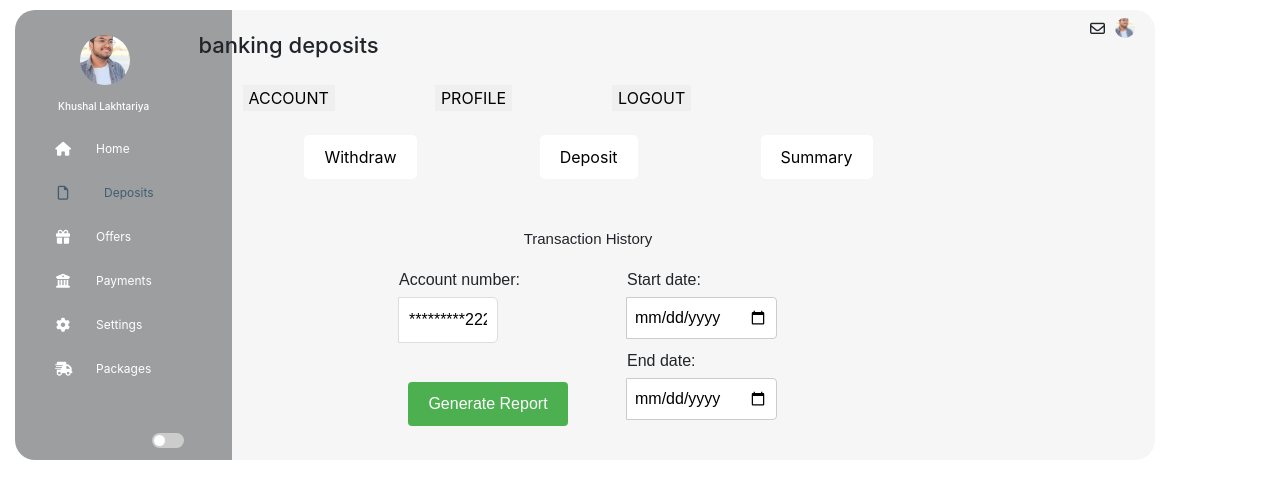
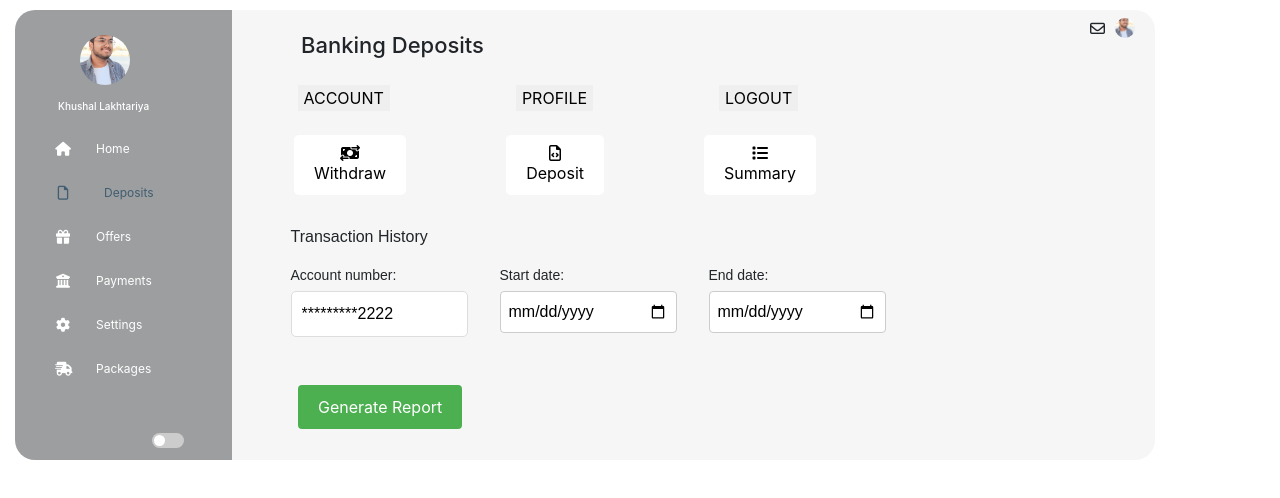
Before and after one commit to khushallakhtariya/Deposit-app, a React (Create React App) app: page /deposits in a window 1280 px wide. Shown: the top 498 px of the page. Built offline with nearby package versions, Linux system fonts and the light colour scheme.

Commit message:
offer updated

```diff
--- a/package.json
+++ b/package.json
@@ -10,6 +10,7 @@
     "react-dom": "^18.3.1",
     "react-router-dom": "^6.26.0",
     "react-scripts": "5.0.1",
+    "react-toastify": "^10.0.5",
     "start": "^5.1.0",
     "web-vitals": "^2.1.4"
   },
--- a/src/components/Deposits.js
+++ b/src/components/Deposits.js
@@ -1,10 +1,11 @@
 import React, { useState } from "react";
 import "../style/Deposits.css";
+import { toast, ToastContainer } from "react-toastify";
+import "react-toastify/dist/ReactToastify.css";
 
 function Deposits() {
   const [startDate, setStartDate] = useState("");
   const [endDate, setEndDate] = useState("");
-  const [reportGenerated, setReportGenerated] = useState(false);
 
   const handleStartDateChange = (event) => {
     setStartDate(event.target.value);
@@ -16,15 +17,16 @@ function Deposits() {
 
   const generateReport = () => {
     console.log("Generating report for dates:", startDate, endDate);
-    setReportGenerated(true);
+    toast.success("Report generated successfully!");
   };
 
   return (
     <div>
+      <ToastContainer />
       <div className="containerd">
         <div className="row">
           <div className="collum">
-            <h1>banking deposits</h1>
+            <h1>Banking Deposits</h1>
           </div>
         </div>
         <div className="buttono">
@@ -34,24 +36,26 @@ function Deposits() {
         </div>
 
         <div className="buttons-container">
-          <button className="withdraw-button">Withdraw</button>
-          <button className="deposit-button">Deposit</button>
-          <button className="summary-button">Summary</button>
+          <button className="withdraw-button">
+            <i className="fa-solid fa-money-bill-transfer"></i>Withdraw
+          </button>
+          <button className="deposit-button">
+            <i className="fa-regular fa-file-code"></i>Deposit
+          </button>
+          <button className="summary-button">
+            <i className="fa-solid fa-list"></i>Summary
+          </button>
         </div>
         <div className="containert">
-          <h1>Transaction History</h1>
-          <div className="input-group-account">
-            <div className="input-group">
+          <p>Transaction History</p>
+
+          <div className="input-group-st">
+            <div>
               <label htmlFor="account-number">Account number:</label>
-              <input
-                type="text"
-                id="account-number"
-                value="*********2222"
-                readOnly
-              />
+              <input type="text" id="account-number" value="*********2222" readOnly />
             </div>
-            <div className="input-group-date">
-              <div className="input-group">
+
+            <div>
               <label htmlFor="start-date">Start date:</label>
               <input
                 type="date"
@@ -61,7 +65,7 @@ function Deposits() {
               />
             </div>
 
-              <div className="input-group">
+            <div>
               <label htmlFor="end-date">End date:</label>
               <input
                 type="date"
@@ -72,14 +76,10 @@ function Deposits() {
             </div>
           </div>
         </div>
+      </div>
       <button className="generate-button" onClick={generateReport}>
         Generate Report
       </button>
-          {reportGenerated && (
-            <p className="report-message">Report generated successfully!</p>
-          )}
-        </div>
-      </div>
     </div>
   );
 }
--- a/src/components/Offers.js
+++ b/src/components/Offers.js
@@ -3,9 +3,67 @@ import "../style/Offers.css";
 
 function Offers() {
   return (
-    <div>
-      <h1>Offers</h1>
-    </div>
+    <>
+      <h1>Banking Offeres</h1>
+      <div className="containerb">
+        <div className="grid">
+          <div className="card1">
+            <p>
+              Mobile banking apps enable 24/7 access to banking services,
+              eliminating branch visits.
+            </p>
+          </div>
+          <div className="card1">
+            <p>
+              Mobile banking apps have user-friendly interfaces for easy
+              navigation.
+            </p>
+          </div>
+          <div className="card1">
+            <p>
+              Mobile banking enables queue-free, fast, and efficient
+              transactions.
+            </p>
+          </div>
+          <div className="card1">
+            <p>
+              Mobile banking apps provide secure authentication features for
+              user protection.
+            </p>
+          </div>
+          <div className="card1">
+            <p>
+              Free mobile banking apps with lower transaction fees than
+              traditional channels.
+            </p>
+          </div>
+          <div className="card1">
+            <p>
+              Mobile banking apps offer real-time notifications for better
+              financial awareness.
+            </p>
+          </div>
+          <div className="card1">
+            <p>
+              Mobile banking apps offer bill payments, fund transfers, loans,
+              and investments.
+            </p>
+          </div>
+          <div className="card1">
+            <p>
+              Mobile banking apps are environmentally friendly, reducing
+              paper-based transactions.
+            </p>
+          </div>
+          <div className="card1">
+            <p>
+              Mobile banking apps offer personalized financial advice based on
+              user transactions.
+            </p>
+          </div>
+        </div>
+      </div>
+    </>
   );
 }
 
--- a/src/style/Deposits.css
+++ b/src/style/Deposits.css
@@ -26,7 +26,7 @@
     margin-left: -600px;
     margin-top: -48px;
     text-align: center;
-    margin-right: 325px;
+    margin-right: -60px;
 }
 .buttono {
     display: flex;
@@ -36,8 +36,8 @@
     align-items: center;
     width: 25px;
     position: absolute;
-    gap: 100px;
-    margin-right: 690px;
+    gap: 126px;
+    margin-right: 580px;
     display: flex;
     border-radius: 25px;
 
@@ -57,10 +57,10 @@
 }
 .buttons-container {
     display: flex;
-    gap: 123px;
+    gap: 100px;
     align-items: center;
     margin-top: 75px;
-    margin-right: 23px;
+    margin-right: 90px;
     position: absolute;
     justify-content: space-between;
     transition: all .2s ease;
@@ -70,11 +70,15 @@
 
   .withdraw-button, .deposit-button, .summary-button{
     background-color: #ffffff;
+    display: flex;
+    flex-direction: column;
+    align-items: center;
     color: rgb(0, 0, 0);
     border: none;
     padding: 10px 20px;
     border-radius: 5px;
     font-size: 16px;
+    height: 60px;
     cursor: pointer;
     &:hover{
         box-shadow: 0 0 10px 0 rgba(0, 0, 0, 0.1);
@@ -83,33 +87,44 @@
 
 
   .containert {
+
+    padding: 15px;
+    font-family: sans-serif;
+    margin-top: 150px;
+    /* margin-left:0px; */
+  }
+
+
+
+
+  .input-group-st{
+    display: flex;
+    width: 100%;
+    gap: 2rem;
+    justify-content: center;
+  }
+
+  .input-group-st > div {
     display: flex;
     flex-direction: column;
-    align-items: center;
-    padding: 20px;
-    font-family: sans-serif;
-    margin-top: 150px;
+    width: 100%;
   }
 
-  h1 {
-    margin-bottom: 20px;
-    font-size: 15px;
+  .input-group-st label {
+    margin-bottom: 5px;
+    font-size: 14px;
   }
 
-  .input-group {
-    display: flex;
-    flex-direction: column;
-    margin-bottom: 10px;
-  }
-
-  label {
-    margin-bottom: 5px;
-  }
-
-  input {
+  .input-group-st input {
     padding: 8px;
     border: 1px solid #ccc;
     border-radius: 4px;
+    width: 100%;
+  }
+
+  #account-number {
+    cursor: not-allowed;
+    width: 100%;
   }
 
   .generate-button {
@@ -118,9 +133,11 @@
     color: white;
     border: none;
     border-radius: 4px;
-    margin-left: -200px;
+    margin-left: 58px;
     cursor: pointer;
-    margin-top: -48px;
+    position: absolute;
+
+    margin-top: 150px;
   }
 
   .report-message {
--- a/src/style/Offers.css
+++ b/src/style/Offers.css
@@ -0,0 +1,46 @@
+.containerb {
+    display: flex;
+    flex-direction: column;
+    align-items: center;
+    padding: 20px;
+    background-color: #f8f8f8;
+    margin-top: -190px;
+    margin-left: 100px;
+    width: 100%;
+  }
+
+  h1 {
+    text-align: center;
+    font-size: 25px;
+    position: absolute;
+    margin-top: -20px;
+    left: 345px;
+  }
+
+  .grid {
+    display: grid;
+    grid-template-columns: repeat(3, 1fr);
+    gap: 30px;
+
+  }
+
+  .card1 {
+    padding: 20px;
+    border: 1px solid #ddd;
+    border-radius: 5px;
+    background-color: #fff;
+    box-shadow: 0 2px 5px rgba(0, 0, 0, 0.1);
+    max-width: 300px;
+    height: 100px;
+    transition: all .2s ease;
+
+    &:hover{
+      box-shadow: 1px 1px 1px 3px rgba(6, 60, 104, 0.2);
+    }
+  }
+
+
+  .card1 p {
+    line-height: 1.5;
+    font-size: 10px;
+  }
--- a/src/style/Settings.css
+++ b/src/style/Settings.css
@@ -67,12 +67,13 @@
 .team-btn{
     padding: 2px 10px;
     border: none;
-    background-color: blue;
-    color: white;
+    background-color: lightgray;
+    color: black;
     border-radius: 5px;
     font-size: 15px;
     &:hover{
-        background-color: rgb(10, 10, 184);
+      background-color: bisque;
+        color: black;
     }
 }
 
```
Also changed, not shown: 1 other file (tests, documents, lock files or other folders). Lines whose indentation alone changed are shown as unchanged.
